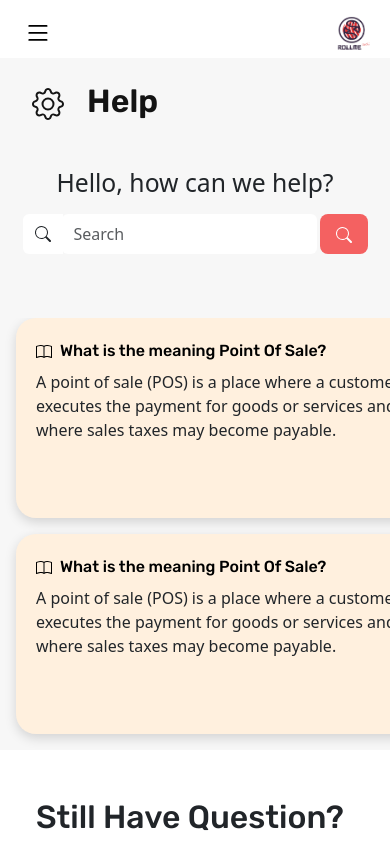
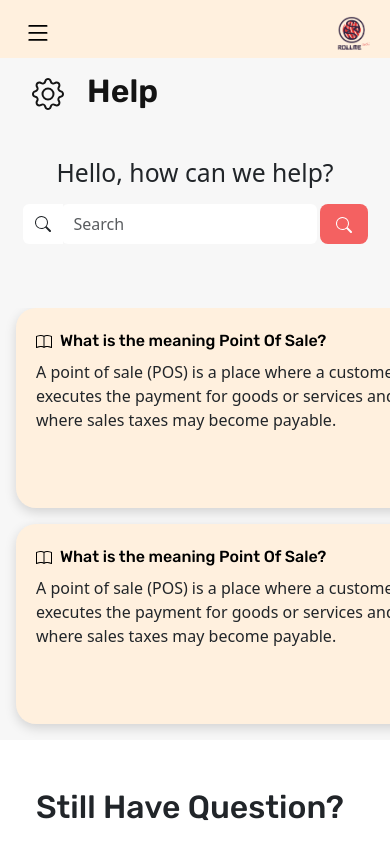
Before and after one commit to Capstone-MSIB-Altera-Batch-4/frontend_react, a React (Vite) app in the folder pos-capstone/: page /help in a window 390 px wide. Shown: the top 844 px of the page. Built offline with nearby package versions, Linux system fonts and the light colour scheme; a web font is replaced by a local one.

Commit message:
add changes

```diff
--- a/pos-capstone/src/component/Sidebar/Sidebar.style.css
+++ b/pos-capstone/src/component/Sidebar/Sidebar.style.css
@@ -157,6 +157,12 @@
     }
     .menu {
         display: flex;
+        position: fixed;
+        top: 0;
+        right: 0;
+        left: 0;
+        z-index: 1030;
+        background-color: #FFF0DE;
     }
     .button-menu {
         display: block;
--- a/pos-capstone/src/page/Help/Help.jsx
+++ b/pos-capstone/src/page/Help/Help.jsx
@@ -8,10 +8,9 @@ import PrimaryButton from "../../element/Button/PrimaryButton/PrimaryButton"
 const Help = () => {
 
     return (
-        <>
-
+        <div>
             <div className="faq-section">
-                <div className="pt-4 ps-3">
+                <div className="pt-5 ps-3">
                     <PageTitle
                         title={<><Gear className="ms-3 me-3" /> Help</>}
                     />
@@ -62,7 +61,7 @@ const Help = () => {
 
                 </div>
             </div>
-        </>
+        </div>
 
 
 
--- a/pos-capstone/src/router/PrivateRoute.jsx
+++ b/pos-capstone/src/router/PrivateRoute.jsx
@@ -8,7 +8,7 @@ const PrivateRoute = () => {
             <div className="container-fluid ">
                 <div className=" row min-vh-100">
                     <Sidebar />
-                    <div className="content col-lg-10 p-0">
+                    <div className="content col-lg-10 p-0 pt-4">
                         <Outlet />
                     </div>
 
```
